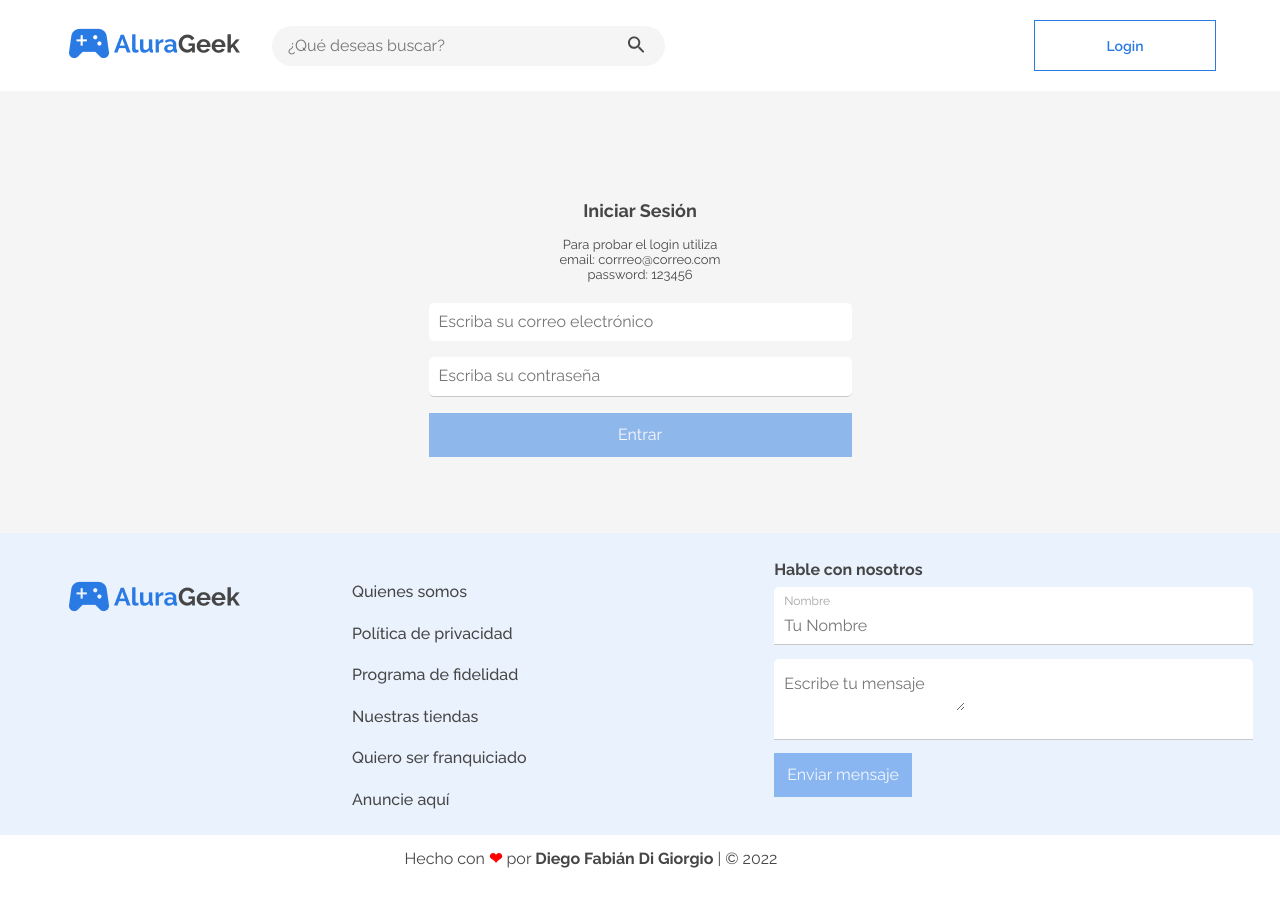
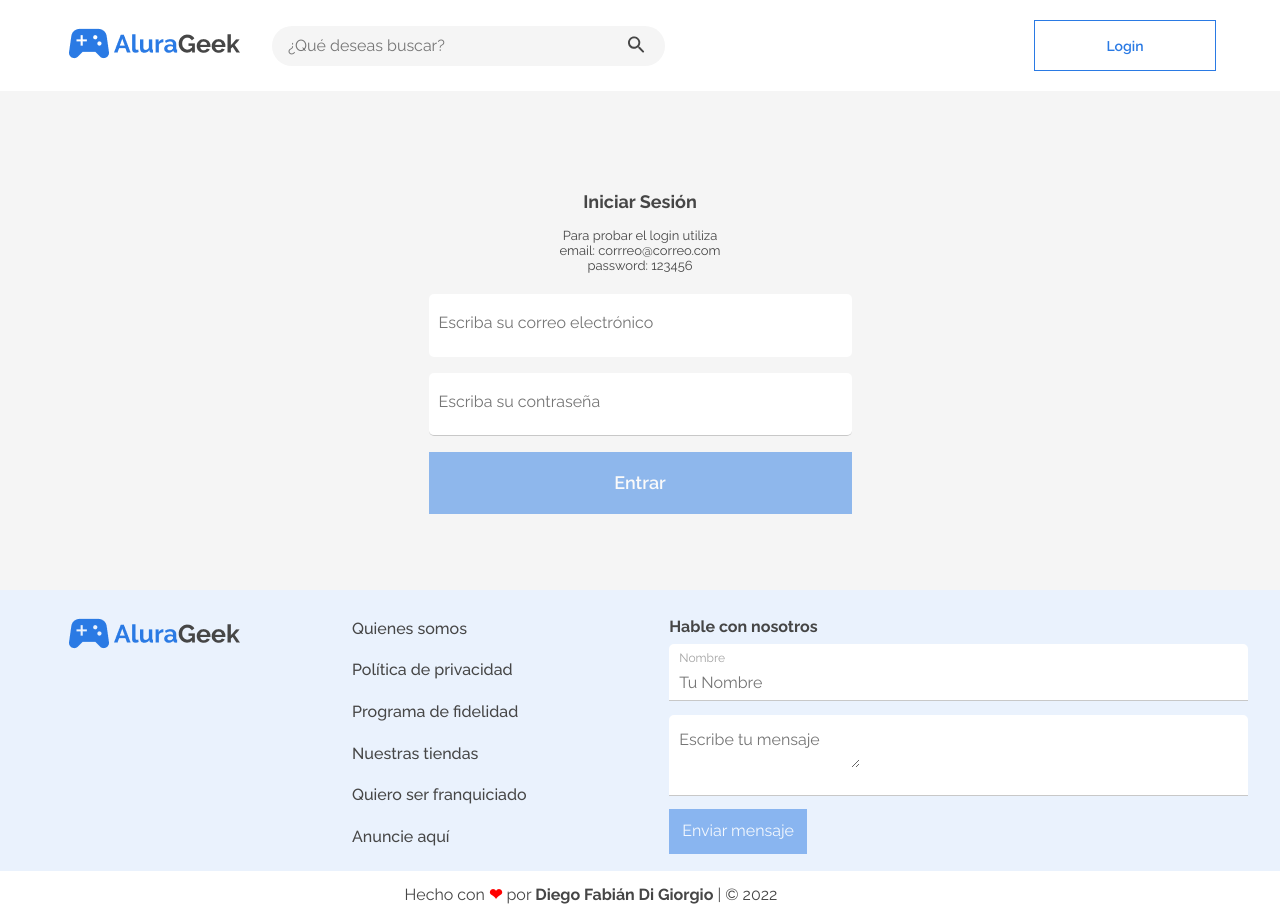
Before and after one commit to diegofdg/e_commerce, a plain HTML site: page login.html in a window 1280 px wide. Before the commit the page ends 883 px from the top, so only its background shows below. Drawn offline with Linux system fonts and the light colour scheme.

Commit message:
últimos detalles pagina login

```diff
--- a/css/app.css
+++ b/css/app.css
@@ -336,7 +336,6 @@ a {
 .btn-enviar {
     display: inline-block;
     margin-top: .5rem;
-    margin-bottom: 1.6rem;
     background-color: var(--azul);
     color: var(--blanco);
     border: solid 1px var(--azul);
--- a/css/login/app.css
+++ b/css/login/app.css
@@ -21,6 +21,7 @@
     margin: .8rem auto 1.6rem;
     border-radius: .5rem;
     width: 27.5rem;
+    height: 4.1rem;
 }
 
 .campo-login:last-child {
@@ -33,6 +34,7 @@
     font-weight: 400;
     width: 100%;
     color: var(--negro);
+    padding-top: .8rem;
 }
 
 .contenedor-btn-login {
--- a/css/login/desktop.css
+++ b/css/login/desktop.css
@@ -1,13 +1,25 @@
 @media (min-width: 1024px) {
+    .login-div {
+        padding-top: 9.1rem;
+    }
+
     .login-formulario h2 {
         font-size: 1.8rem;
     }
 
     .campo-login {
         width: 42.3rem;
+        height: 6.3rem;
     }
 
     .contenedor-btn-login .btn-enviar {
+        font-size: 1.8rem;
+        font-weight: 600;
         width: 42.3rem;
+        height: 6.2rem;
+    }
+
+    .campo-login input {
+        padding-top: 1rem;
     }
 }
--- a/css/login/tablet.css
+++ b/css/login/tablet.css
@@ -1,3 +1,5 @@
 @media (min-width: 768px) {
-
+    .login-div {
+        padding-top: 4.5rem;
+    }
 }
--- a/css/tablet.css
+++ b/css/tablet.css
@@ -102,7 +102,6 @@
         flex-grow: 1;
         align-items: flex-start;
         margin-left: 5%;
-        padding: 2rem 0 0;
     }
 
     .contacto-nav {
@@ -113,7 +112,7 @@
     }
 
     .contacto-formulario {
-        flex-grow: 1.5;
+        flex-grow: 4;
     }
 
     .campo {
--- a/js/app.js
+++ b/js/app.js
@@ -21,7 +21,7 @@ function agregarEventListeners() {
     btnLogin.addEventListener('click', login);
     inputContactoNombre.addEventListener('blur', validarMensaje);
     inputContactoMensaje.addEventListener('blur', validarMensaje);
-    formularioContacto.addEventListener('submit', enviarMensaje)
+    btnContactoEnviar.addEventListener('click', enviarMensaje)
 }
 
 function login() {
@@ -86,13 +86,11 @@ function enviarMensaje(e) {
 
     setTimeout(()=>{
         spinner.style.display = 'none';
-        mostrarMensajeContacto('El email se ha enviado exitosamente', 'exito', btnContactoEnviar.parentElement.nextElementSibling);
+        mostrarMensajeContacto('El email se ha enviado exitosamente', 'exito', btnContactoEnviar.parentElement);
     }, 3000);
 }
 
 function mostrarMensajeContacto(mensaje, tipo, origen) {
-    console.log(origen);
-
     let mostrarMensaje;
     if(tipo == 'error') {
         mostrarMensaje = document.querySelector('.error');
@@ -104,9 +102,7 @@ function mostrarMensajeContacto(mensaje, tipo, origen) {
         const divMensaje = document.createElement('div');
         divMensaje.classList.add(tipo, 'mensaje-contacto');
         divMensaje.textContent = mensaje;
-
-        //contenedorCampos.insertBefore(divMensaje, origen);
-        origen?.parentElement.insertBefore(divMensaje, origen.nextElementSibling);
+        origen?.parentElement.insertBefore(divMensaje, origen);
 
         setTimeout(()=> {
             divMensaje.remove();
--- a/login.html
+++ b/login.html
@@ -90,7 +90,7 @@
                     </div>
                 </div>
                 <div>
-                    <input type="submit" class="btn-enviar" id="btn-contacto-enviar" value="Enviar mensaje">
+                    <button class="btn-enviar" id="btn-contacto-enviar">Enviar mensaje</button>
                 </div>
             </form>
         </div>
```
Also changed, not shown: agregar-producto.html (+1 -1 lines), index.html (+1 -1 lines), producto.html (+1 -1 lines), productos.html (+1 -1 lines).
